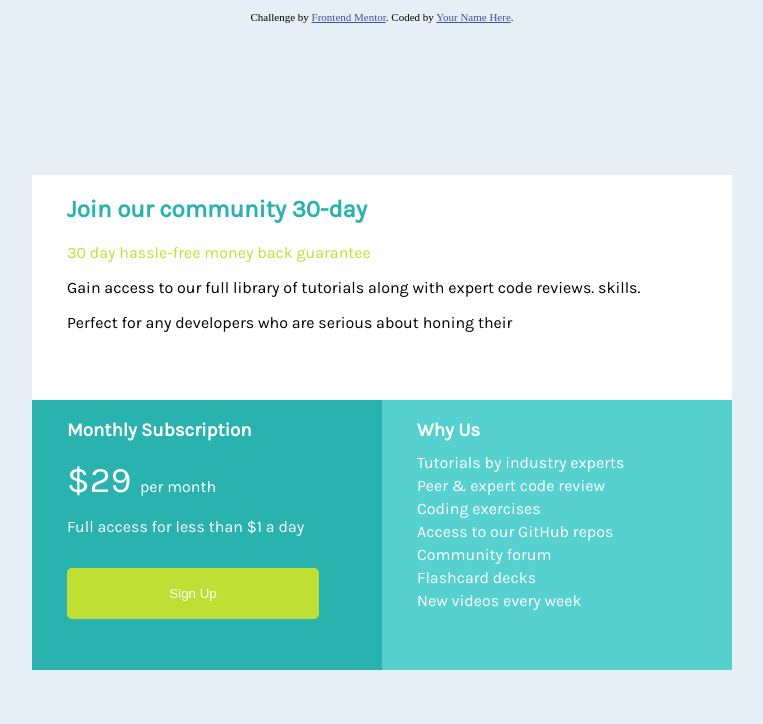
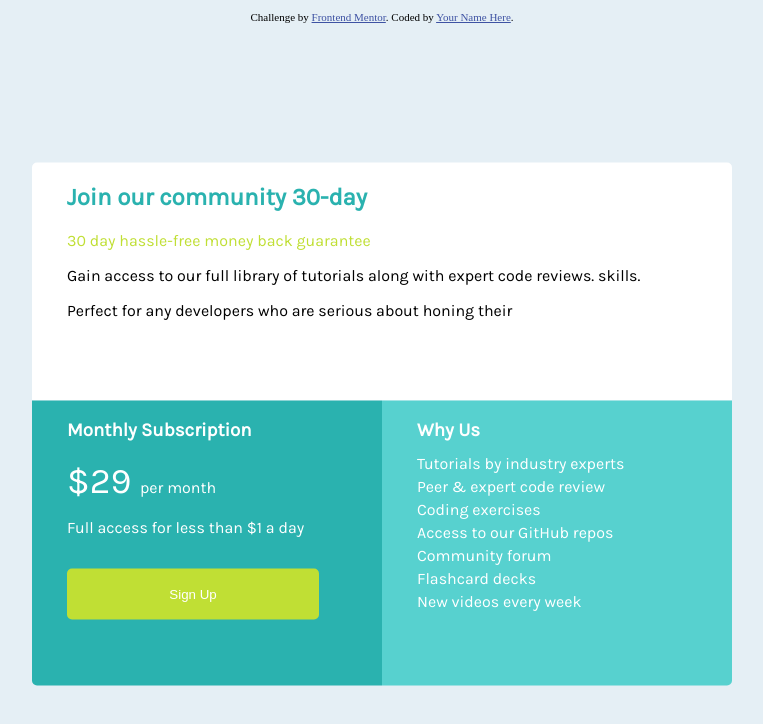
Before and after one commit to cmonez/single-price-grid, a plain HTML site: page index.html in a window 1280 px wide. Shown: the whole page, without its empty margins (258-1021 px from the left). Drawn offline with Linux system fonts and the light colour scheme.

Commit message:
Add border radius

```diff
--- a/design/styles.css
+++ b/design/styles.css
@@ -3,7 +3,6 @@ body {
 }
 
 .container {
-  background: blue;
   display: flex;
   flex-direction: row;
   flex-wrap: wrap;
@@ -11,7 +10,7 @@ body {
   position: fixed;
   top: 50%;
   left: 50%;
-  height: 450px;
+  height: 475px;
   transform: translate(-50%, -50%);
   font-family: 'Karla', sans-serif;
   font-size: 16px;
@@ -29,6 +28,8 @@ h2 {
   background: white;
   width: 100%;
   height: 50%;
+  border-top-left-radius: 5px;
+  border-top-right-radius: 5px;
 }
 
 .subscription-box {
@@ -36,6 +37,7 @@ h2 {
   height: 60%;
   width: 50%;
   color: white;
+  border-bottom-left-radius: 5px;
 }
 
 .why-us-box {
@@ -43,6 +45,7 @@ h2 {
   height: 60%;
   width: 50%;
   color: white;
+  border-bottom-right-radius: 5px;
 }
 
 p.why-us-paragraphs {
```
